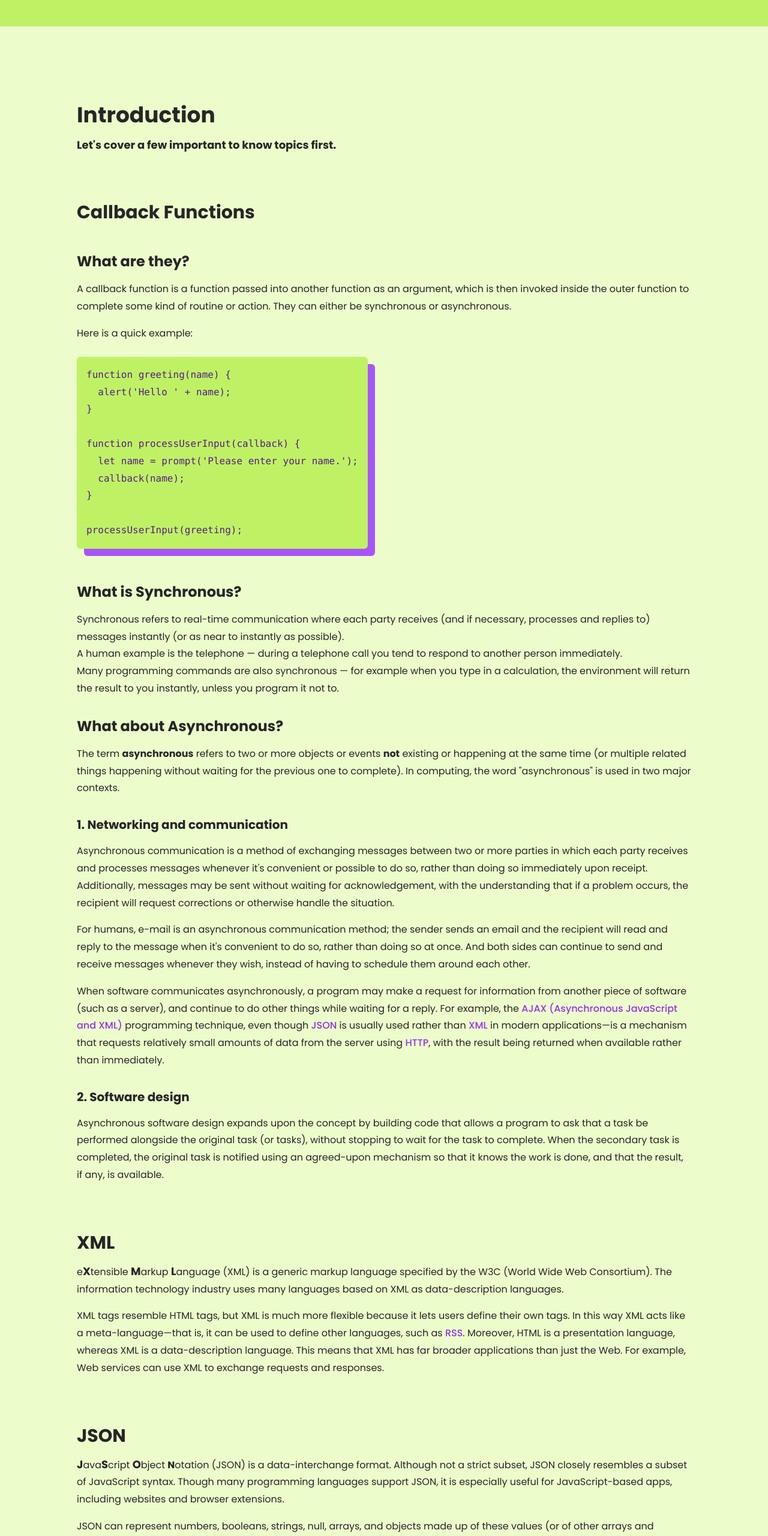
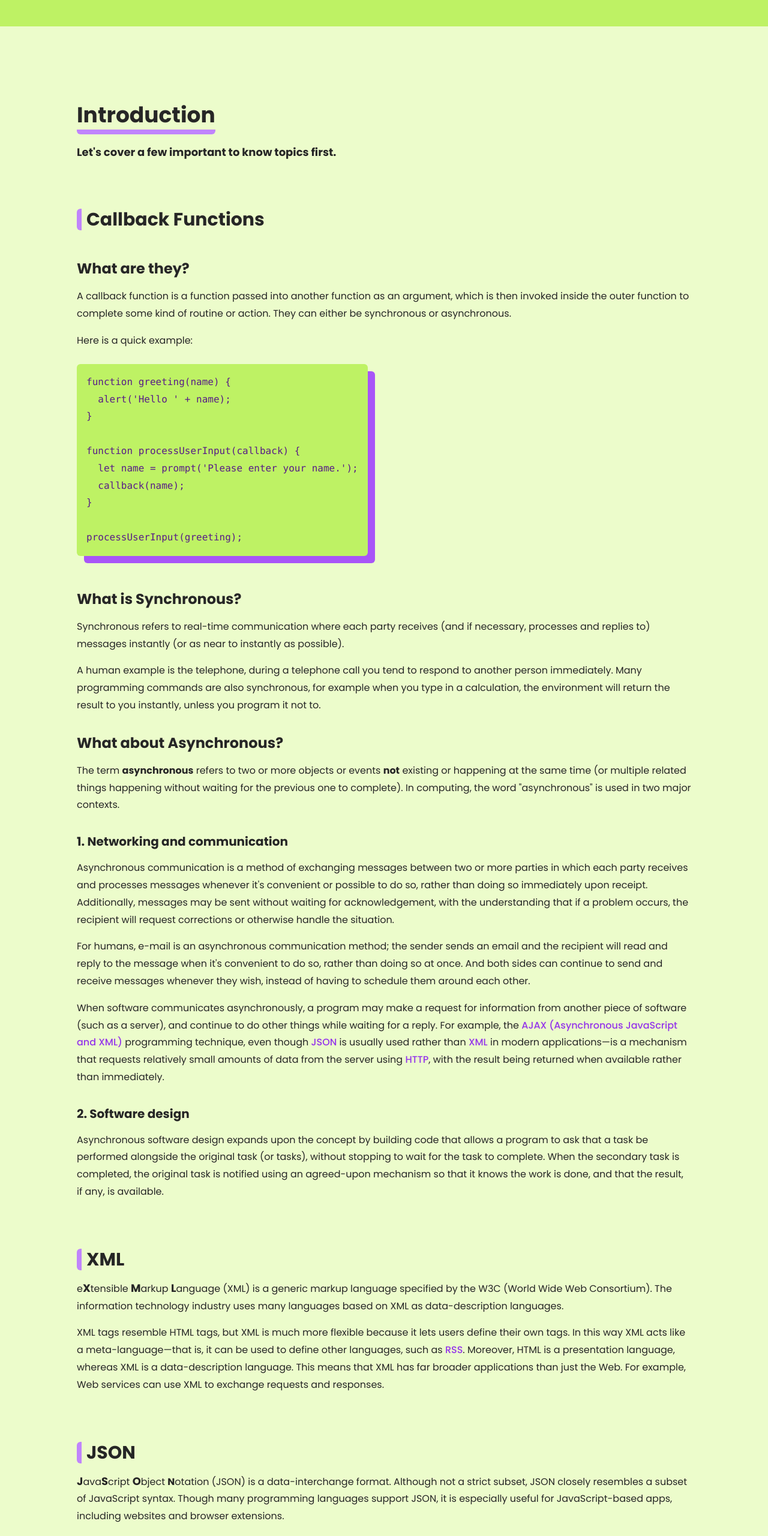
Before and after one commit to Bmullerc/promise-app, a React (Vite) app: page / in a window 1280 px wide. Shown: the part 234-2795 px from the top of the page at 60% size. Built offline with nearby package versions, Linux system fonts and the light colour scheme.

Commit message:
Layout changes, Add Borders

```diff
--- a/src/components/Content.tsx
+++ b/src/components/Content.tsx
@@ -13,11 +13,11 @@ export function Content() {
       <Intro />
 
       <div id="content">
-        <h2 id="async-header" className="text-3xl font-bold mt-4">Asynchronous Javascript Methods</h2>
+        <h2 id="async-header" className="text-3xl font-bold mt-4 border-b-8 w-fit border-purple-400 rounded-md pb-1">Asynchronous Javascript Methods</h2>
         <Promises />
         <Async />
 
-        <h2 id="fetch-header" className="text-3xl font-bold">API Fetching</h2>
+        <h2 id="fetch-header" className="text-3xl font-bold border-b-8 w-fit border-purple-400 rounded-md pb-1">API Fetching</h2>
         <Ajax />
         <FetchAPI />
         <Axios />
--- a/src/components/Intro.tsx
+++ b/src/components/Intro.tsx
@@ -2,25 +2,25 @@ import { Callbacks } from "./content/Callbacks";
 
 export function Intro() {
   return (
-    <article id="intro" className="my-20 border-b-2 border-purple-400">
+    <article id="intro" className="my-20 border-b-4 border-purple-200">
 
 
 
       <div>
-        <h2 className="text-4xl font-bold">Introduction</h2>
+        <h2 className="text-4xl font-bold border-b-8 w-fit border-purple-400 rounded-md pb-1">Introduction</h2>
         <p className="mt-4 text-lg font-bold">Let's cover a few important to know topics first.</p>
       </div>
 
       <Callbacks />
 
       <div className="flex flex-col gap-4">
-        <h2 id="xml" className="text-3xl font-bold">XML</h2>
+        <h2 id="xml" className="text-3xl font-bold border-l-8 w-fit border-purple-400 pl-2 rounded-md">XML</h2>
         <p>e<strong className="text-lg">X</strong>tensible <strong className="text-lg">M</strong>arkup <strong className="text-lg">L</strong>anguage (XML) is a generic markup language specified by the W3C (World Wide Web Consortium). The information technology industry uses many languages based on XML as data-description languages.</p>
         <p>XML tags resemble HTML tags, but XML is much more flexible because it lets users define their own tags. In this way XML acts like a meta-language—that is, it can be used to define other languages, such as <a href="#ress" className="text-purple-600 hover:text-purple-300 font-medium">RSS</a>. Moreover, HTML is a presentation language, whereas XML is a data-description language. This means that XML has far broader applications than just the Web. For example, Web services can use XML to exchange requests and responses.</p>
       </div>
 
       <div className="flex flex-col gap-4">
-        <h2 id="json" className="text-3xl font-bold mt-20">JSON</h2>
+        <h2 id="json" className="text-3xl font-bold mt-20 border-l-8 w-fit border-purple-400 pl-2 rounded-md">JSON</h2>
         <p><strong className="text-lg">J</strong>ava<strong className="text-lg">S</strong>cript <strong className="text-lg">O</strong>bject <strong>N</strong>otation (JSON) is a data-interchange format. Although not a strict subset, JSON closely resembles a subset of JavaScript syntax. Though many programming languages support JSON, it is especially useful for JavaScript-based apps, including websites and browser extensions.</p>
         <p>JSON can represent numbers, booleans, strings, null, arrays, and objects made up of these values (or of other arrays and objects). JSON does not natively represent more complex data types like functions, regular expressions, dates, and so on. (Date objects by default serialize to a string containing the date in ISO format, so the information isn't completely lost.) If you need JSON to represent additional data types, transform values as they are serialized or before they are deserialized.</p>
       </div>
--- a/src/components/content/Ajax.tsx
+++ b/src/components/content/Ajax.tsx
@@ -1,7 +1,7 @@
 export function Ajax() {
   return (
-    <article id="ajax" className="my-20 border-b-2 border-purple-400">
-      <h2 className="text-3xl font-bold mb-12">AJAX</h2>
+    <article id="ajax" className="my-20 border-b-4 border-purple-200">
+      <h2 className="text-3xl font-bold mb-12 border-l-8 w-fit border-purple-400 pl-2 rounded-md">AJAX</h2>
       <h2 className="text-2xl font-bold mb-4">What is it?</h2>
       <p className="mt-4">AJAX stands for <strong>A</strong>synchronous <strong>J</strong>avaScript <strong>A</strong>nd <strong>X</strong>ML. In a nutshell, it is the use of the <a href="#xmlrequest" className="text-purple-600 hover:text-purple-300 font-medium">XMLHttpRequest</a> object to communicate with servers. It can send and receive information in various formats, including JSON, XML, HTML, and text files. AJAX's most appealing characteristic is its "asynchronous" nature, which as we learnt, means it can communicate with the server, exchange data, and update the page without having to refresh the page.</p>
     </article>
--- a/src/components/content/Async.tsx
+++ b/src/components/content/Async.tsx
@@ -1,7 +1,7 @@
 export function Async() {
   return (
-    <article id="async" className="my-20 border-b-2 border-purple-400">
-      <h2 className="text-2xl font-bold">Async / Await</h2>
+    <article id="async" className="my-20 border-b-4 border-purple-200">
+      <h2 className="text-2xl font-bold border-l-8 w-fit border-purple-400 pl-2 rounded-md">Async / Await</h2>
       <p className="mt-4">Lorem ipsum dolor sit amet consectetur adipisicing elit. Laborum qui non perspiciatis doloribus repudiandae, nostrum officiis, et molestiae reprehenderit possimus dolorum iste fuga, adipisci quasi excepturi ipsa animi ducimus esse.</p>
     </article>
   )
--- a/src/components/content/Axios.tsx
+++ b/src/components/content/Axios.tsx
@@ -1,7 +1,7 @@
 export function Axios() {
   return (
-    <article id="axios" className="my-20 border-b-2 border-purple-400">
-      <h2 className="text-2xl font-bold">Axios</h2>
+    <article id="axios" className="my-20 border-b-4 border-purple-200">
+      <h2 className="text-2xl font-bold border-l-8 w-fit border-purple-400 pl-2 rounded-md">Axios</h2>
       <p className="mt-4">Lorem ipsum dolor sit amet consectetur adipisicing elit. Laborum qui non perspiciatis doloribus repudiandae, nostrum officiis, et molestiae reprehenderit possimus dolorum iste fuga, adipisci quasi excepturi ipsa animi ducimus esse.</p>
     </article>
   )
--- a/src/components/content/Callbacks.tsx
+++ b/src/components/content/Callbacks.tsx
@@ -4,12 +4,12 @@ export function Callbacks() {
   return (
     <article id="callback" className="my-20 flex flex-col gap-8">
       <div>
-        <h2 className="text-3xl font-bold mb-12">Callback Functions</h2>
+        <h2 className="text-3xl font-bold mb-12 border-l-8 w-fit border-purple-400 pl-2 rounded-md">Callback Functions</h2>
         <h2 className="text-2xl font-bold">What are they?</h2>
         <p className="mt-4">A callback function is a function passed into another function as an argument, which is then invoked inside the outer function to complete some kind of routine or action. They can either be synchronous or asynchronous.</p>
         <p className="mt-4">Here is a quick example:</p>
         <PreCode
-        code={`function greeting(name) {
+          code={`function greeting(name) {
   alert('Hello ' + name);
 }
 
@@ -18,14 +18,14 @@ function processUserInput(callback) {
   callback(name);
 }
 
-processUserInput(greeting);`}/>
+processUserInput(greeting);`} />
       </div>
 
-      <div>
-        <h2 className="text-2xl font-bold mb-4">What is Synchronous?</h2>
+      <div className="flex flex-col gap-4">
+        <h2 className="text-2xl font-bold">What is Synchronous?</h2>
         <p>Synchronous refers to real-time communication where each party receives (and if necessary, processes and replies to) messages instantly (or as near to instantly as possible).</p>
-        <p>A human example is the telephone — during a telephone call you tend to respond to another person immediately.</p>
-        <p>Many programming commands are also synchronous — for example when you type in a calculation, the environment will return the result to you instantly, unless you program it not to.</p>
+        <p>A human example is the telephone, during a telephone call you tend to respond to another person immediately.
+          Many programming commands are also synchronous, for example when you type in a calculation, the environment will return the result to you instantly, unless you program it not to.</p>
       </div>
 
       <div className="flex flex-col gap-4">
--- a/src/components/content/Extra.tsx
+++ b/src/components/content/Extra.tsx
@@ -1,7 +1,7 @@
 export function Extra() {
   return (
     <article id="extra" className="my-20">
-      <h2 className="text-3xl font-bold">A little Extra</h2>
+      <h2 className="text-3xl font-bold border-b-8 w-fit border-purple-400 rounded-md pb-1">A little Extra</h2>
       <p className="mt-4">Lorem ipsum dolor sit amet consectetur adipisicing elit. Laborum qui non perspiciatis doloribus repudiandae, nostrum officiis, et molestiae reprehenderit possimus dolorum iste fuga, adipisci quasi excepturi ipsa animi ducimus esse.</p>
     </article>
   )
--- a/src/components/content/FetchAPI.tsx
+++ b/src/components/content/FetchAPI.tsx
@@ -1,7 +1,7 @@
 export function FetchAPI() {
   return (
-    <article id="fetch" className="my-20 border-b-2 border-purple-400">
-      <h2 className="text-2xl font-bold">FetchAPI</h2>
+    <article id="fetch" className="my-20 border-b-4 border-purple-200">
+      <h2 className="text-2xl font-bold border-l-8 w-fit border-purple-400 pl-2 rounded-md">FetchAPI</h2>
       <p className="mt-4">Lorem ipsum dolor sit amet consectetur adipisicing elit. Laborum qui non perspiciatis doloribus repudiandae, nostrum officiis, et molestiae reprehenderit possimus dolorum iste fuga, adipisci quasi excepturi ipsa animi ducimus esse.</p>
     </article>
   )
--- a/src/components/content/Promises.tsx
+++ b/src/components/content/Promises.tsx
@@ -1,7 +1,7 @@
 export function Promises() {
   return (
-    <article id="promises" className="my-20 border-b-2 border-purple-400">
-      <h2 className="text-2xl font-bold">Promises</h2>
+    <article id="promises" className="my-20 border-b-4 border-purple-200">
+      <h2 className="text-2xl font-bold border-l-8 w-fit border-purple-400 pl-2 rounded-md">Promises</h2>
       <p className="mt-4">Lorem ipsum dolor sit amet consectetur adipisicing elit. Laborum qui non perspiciatis doloribus repudiandae, nostrum officiis, et molestiae reprehenderit possimus dolorum iste fuga, adipisci quasi excepturi ipsa animi ducimus esse.</p>
     </article>
   )
```
